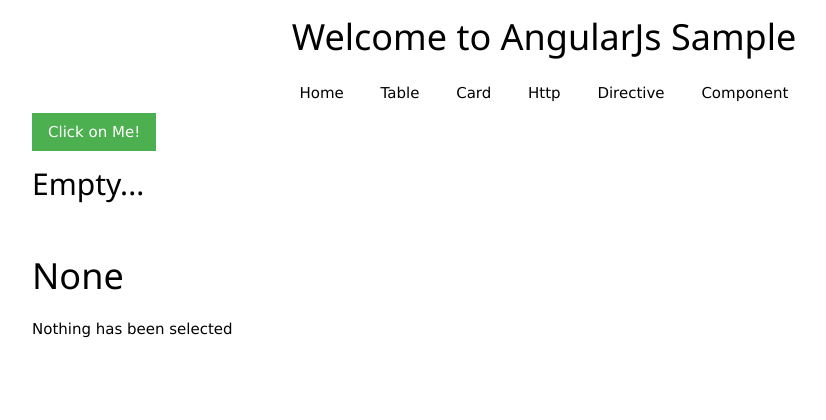
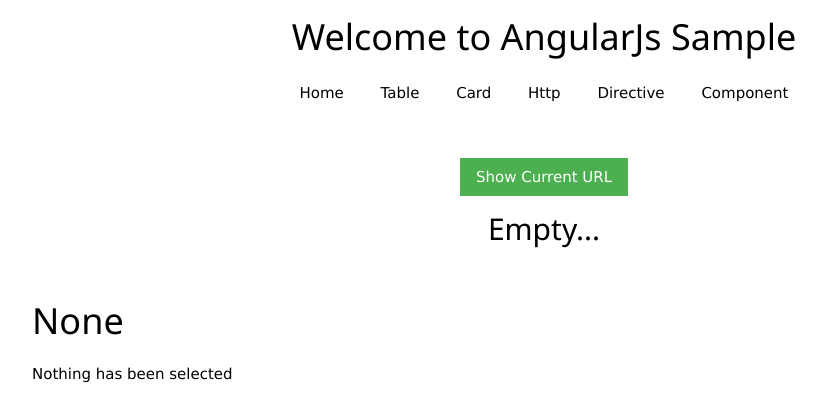
Before and after one commit to bezzad/AngularJsSample, a website: page docs/index.html in a window 1280 px wide. Shown: the whole page, without its empty margins (96-922 px from the left). Drawn offline with nearby package versions, Linux system fonts and the light colour scheme; some packages are replaced by stand-ins of ours.

Commit message:
change layout

```diff
--- a/docs/index.html
+++ b/docs/index.html
@@ -19,7 +19,6 @@
 
 <body>
     <div ng-include="'views/menu.htm'"></div>
-    <show-url></show-url>
 
     <br/>
 
--- a/docs/js/app.js
+++ b/docs/js/app.js
@@ -71,10 +71,9 @@
     }]);
 
 
-
 app.controller('mainCtrl', function ($scope, $location, $http) {
     $scope.title = "Welcome to AngularJs Sample";
-    $scope.click = "Click on Me!";
+    $scope.click = "Show Current URL";
     $scope.clickMe = function () {
         $scope.link = $location.absUrl(); // $location service == window.location
     };
--- a/docs/views/menu.htm
+++ b/docs/views/menu.htm
@@ -6,4 +6,9 @@
     <a href="http" class="w3-button">Http</a>
     <a href="directive" class="w3-button">Directive</a>
     <a href="component" class="w3-button">Component</a>
+
+    <br/> <br/> <br/>
+
+    <show-url></show-url>
+
 </div>
--- a/docs/views/show-url.htm
+++ b/docs/views/show-url.htm
@@ -1,4 +1,4 @@
 <div style="margin: 0 10%;">
-    <button class="w3-btn w3-green" ng-disabled="mySwitch" ng-click="clickMe()">{{click}}</button>
+    <button class="w3-btn w3-green" ng-click="clickMe()">{{click}}</button>
     <h2>{{link||'Empty...'}}</h2>
 </div>
```
Also changed, not shown: docs/views/home.htm (+0 -3 lines), docs/views/table.htm (+4 -1 lines).
